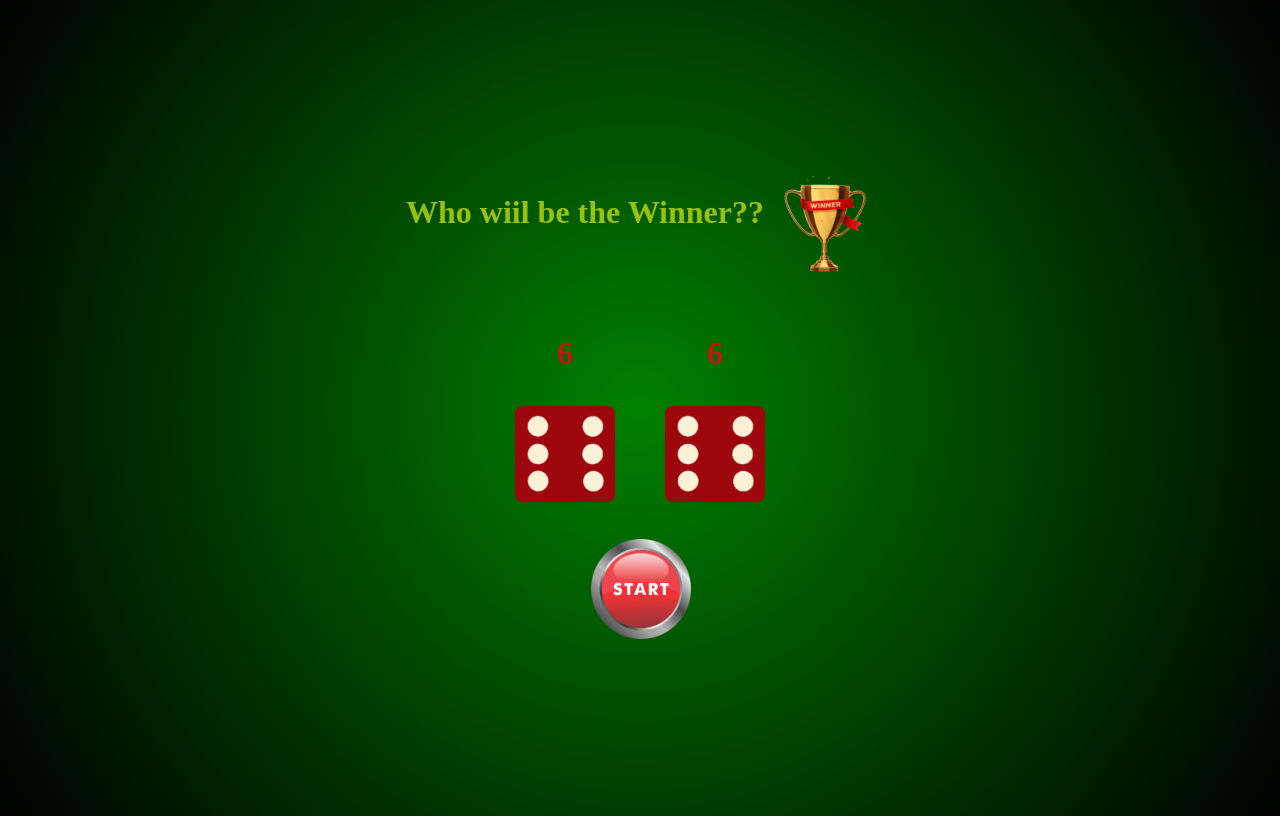
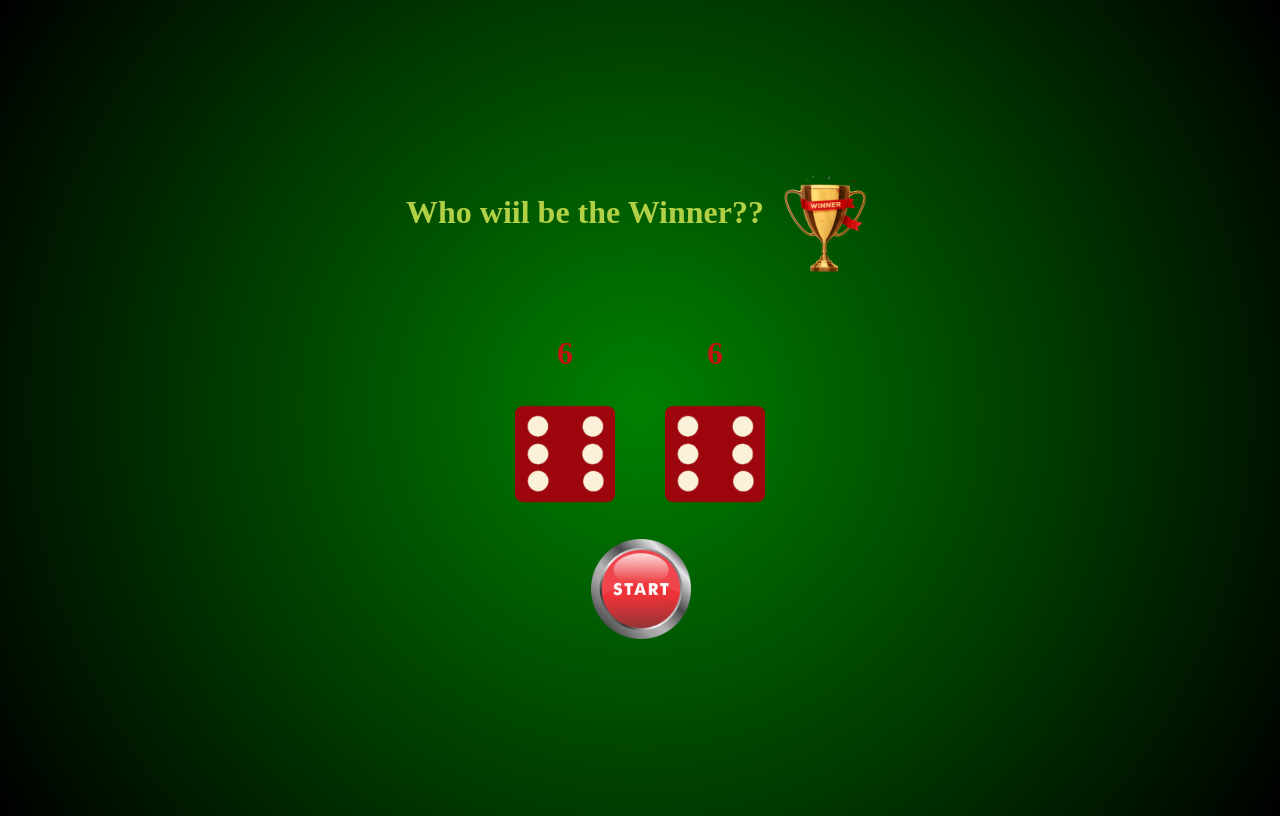
Before and after one commit to K-Dhaneswar/DiceGame, a plain HTML site: page index.html in a window 1280 px wide. Drawn offline with Linux system fonts and the light colour scheme.

Commit message:
Update dicegame_s.css

```diff
--- a/dicegame_s.css
+++ b/dicegame_s.css
@@ -20,7 +20,7 @@ p{
 }
 h1{
     font-family: "jokerman";
-    color: rgb(153, 192, 12);
+    color: rgb(178, 208, 69);
 }
 .container{
     display: flex;
```
